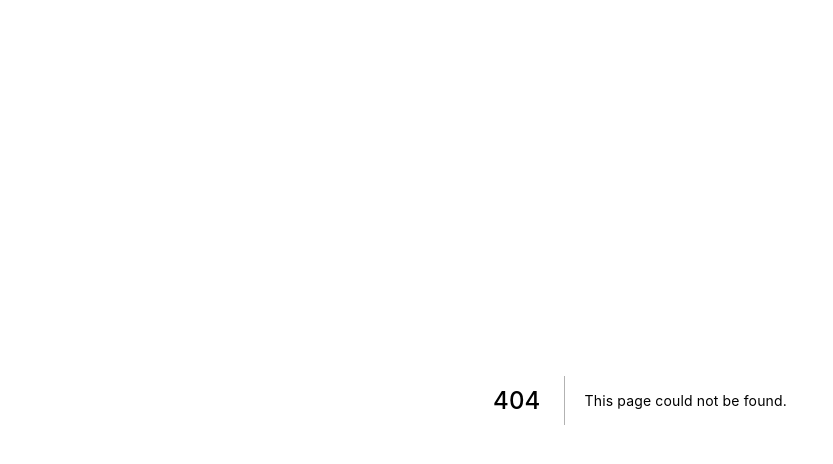
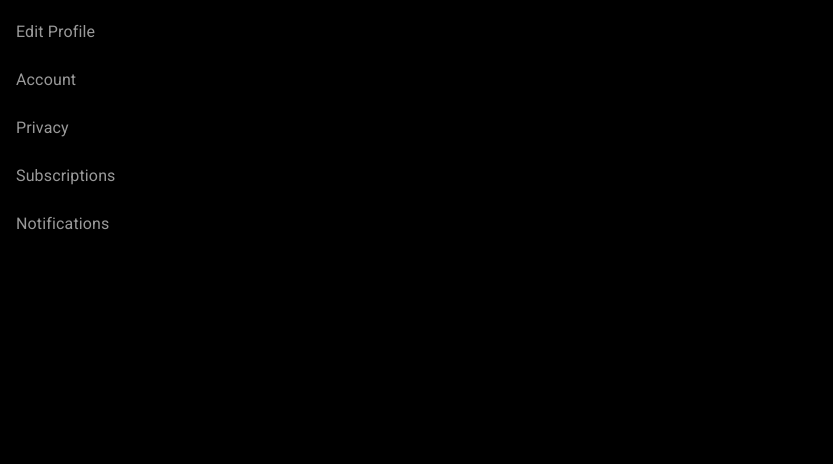
Before and after one commit to Invotyx/xclusiveMe-Frontend, a Next.js app: page /components/SidebarSettings in a window 1280 px wide. Before the commit this address had no page. Shown: the top 464 px of the page, without its empty margins (0-833 px from the left). Built offline with nearby package versions, Linux system fonts and the light colour scheme.

Commit message:
Create SidebarSettings.js

```diff
--- /dev/null
+++ b/pages/components/SidebarSettings.js
@@ -0,0 +1,28 @@
+import { useRouter } from 'next/router';
+import NextLink from 'next/link';
+import List from '@material-ui/core/List';
+import ListItemText from '@material-ui/core/ListItemText';
+import ListItemSettings from './ListItemSettings';
+
+const sidebarNavItems = [
+  { url: '#', text: 'Edit Profile' },
+  { url: '/settings/account', text: 'Account' },
+  { url: '#', text: 'Privacy' },
+  { url: '#', text: 'Subscriptions' },
+  { url: '#', text: 'Notifications' },
+];
+
+export default function Comp() {
+  const { asPath } = useRouter();
+  return (
+    <List>
+      {sidebarNavItems.map((i, j) => (
+        <NextLink href={i.url} key={`sidebarNavItems${j}`}>
+          <ListItemSettings selected={i.url === asPath}>
+            <ListItemText primary={i.text} />
+          </ListItemSettings>
+        </NextLink>
+      ))}
+    </List>
+  );
+}
```
Also changed, not shown: pages/settings/account.js (+2 -21 lines).
